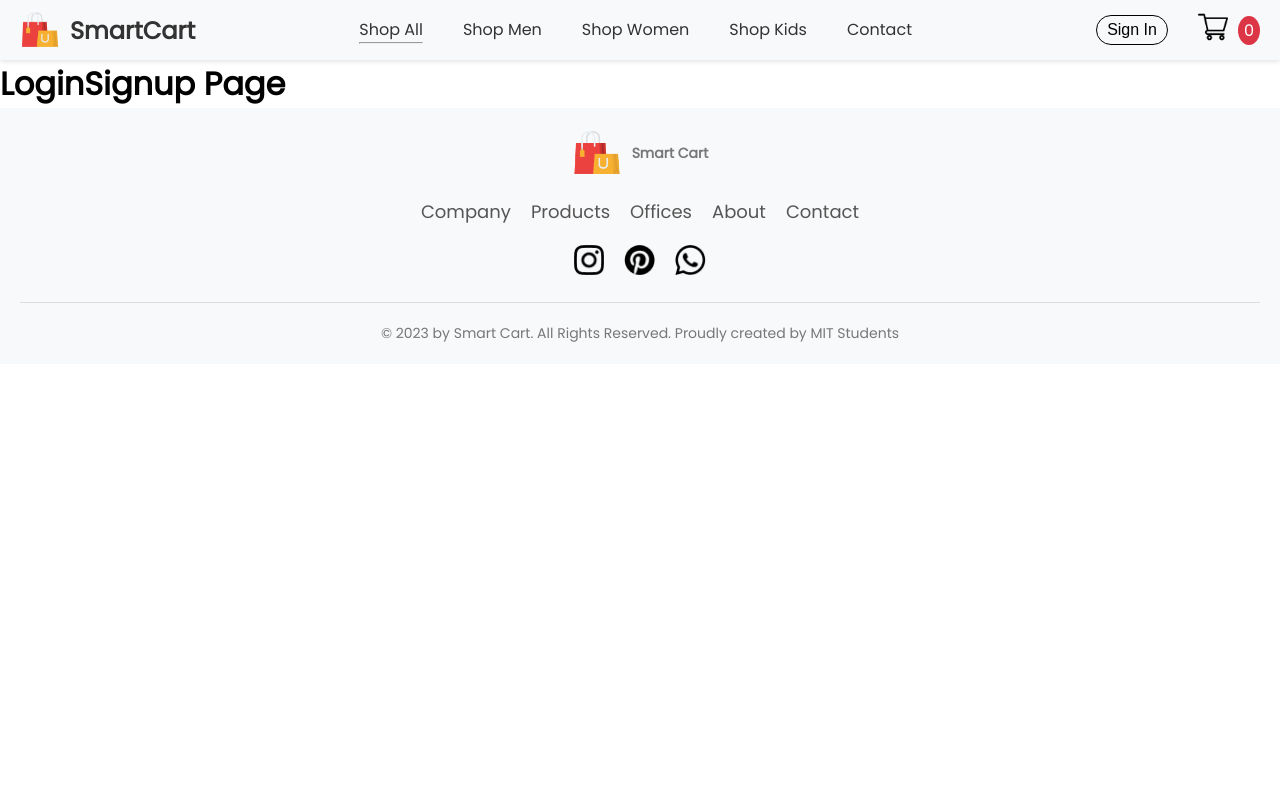
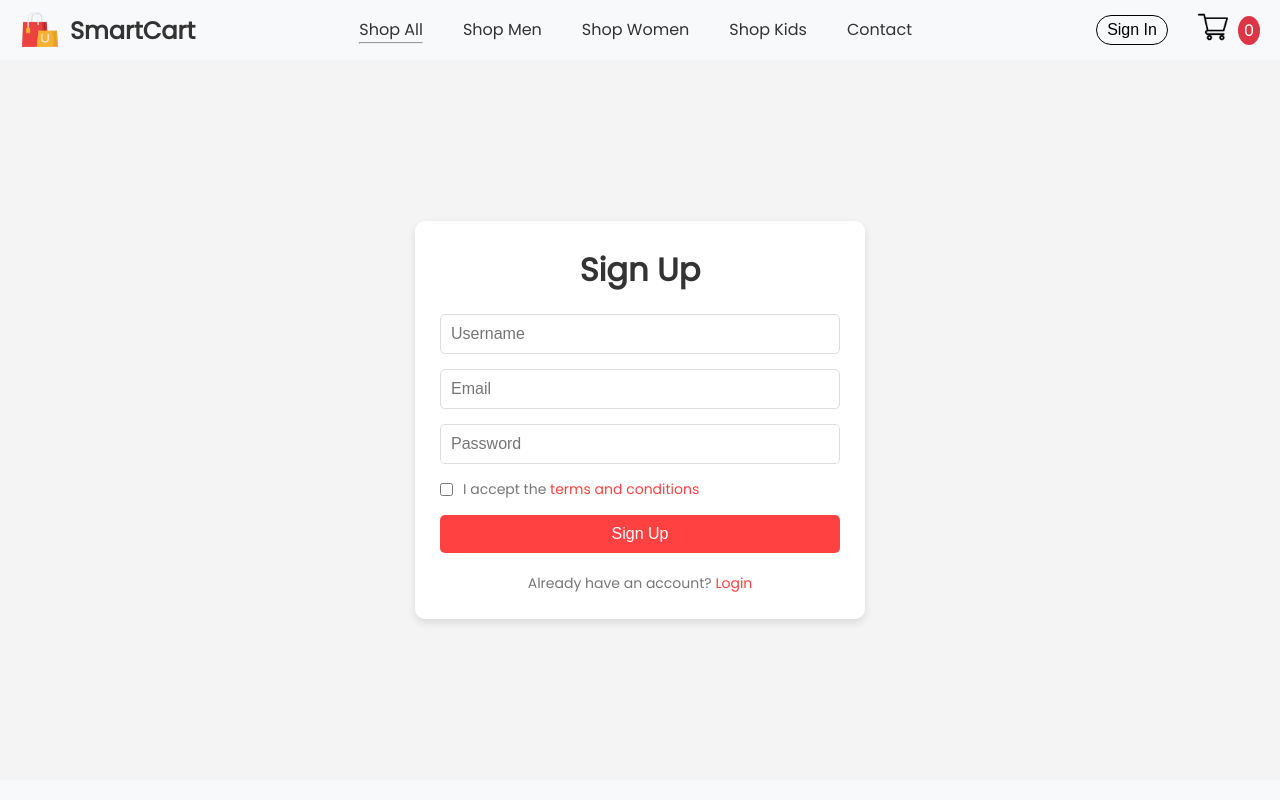
Before and after one commit to Pratham567/smart-cart, a React (Create React App) app: page /login in a window 1280 px wide. Shown: the top 800 px of the page. Built offline with nearby package versions, Linux system fonts and the light colour scheme.

Commit message:
Complete login signup UI

```diff
--- /dev/null
+++ b/src/Pages/CSS/LoginSignup.css
@@ -0,0 +1,91 @@
+.loginsignup {
+  display: flex;
+  justify-content: center;
+  align-items: center;
+  height: 90vh;
+  background-color: #f4f4f4;
+}
+
+.loginsignup-container {
+  background: white;
+  padding: 25px;
+  border-radius: 10px;
+  box-shadow: 0 4px 8px rgba(0, 0, 0, 0.1);
+  text-align: center;
+  width: 400px;
+}
+
+.loginsignup-container h1 {
+  margin-bottom: 20px;
+  font-size: 32px;
+  color: #333;
+}
+
+.loginsignup-form {
+  display: flex;
+  flex-direction: column;
+  gap: 15px;
+}
+
+.loginsignup-form input,
+.loginsignup-form button {
+  padding: 10px;
+  font-size: 16px;
+  border-radius: 5px;
+  width: 100%;
+  box-sizing: border-box;
+}
+
+.loginsignup-form input {
+  border: 1px solid #ddd;
+}
+
+.loginsignup-form button {
+  color: white;
+  background-color: #ff4141;
+  border: none;
+  cursor: pointer;
+  transition: background-color 0.3s;
+}
+
+.loginsignup-form button:hover {
+  background-color: #e63939;
+}
+
+.loginsignup-container p {
+  margin-top: 20px;
+  font-size: 14px;
+  color: #777;
+}
+
+.loginsignup-container a {
+  color: #ff4141;
+  text-decoration: none;
+}
+
+.loginsignup-container a:hover {
+  text-decoration: underline;
+}
+
+.terms {
+  display: flex;
+  align-items: center;
+  gap: 10px;
+  font-size: 14px;
+  color: #777;
+  justify-content: flex-start;
+}
+.terms input[type="checkbox"] {
+  margin: 0;
+  width: auto;
+}
+.terms label {
+  cursor: pointer;
+}
+.terms a {
+  color: #ff4141;
+  text-decoration: none;
+}
+.terms a:hover {
+  text-decoration: underline;
+}
--- a/src/Pages/LoginSignup.jsx
+++ b/src/Pages/LoginSignup.jsx
@@ -1,9 +1,26 @@
+import './CSS/LoginSignup.css';
+
 const LoginSignup = () => {
     return (
-        <div>
-            <h1>LoginSignup Page</h1>
+        <div className="loginsignup">
+            <div className="loginsignup-container">
+                <h1>Sign Up</h1>
+                <form className="loginsignup-form">
+                    <input type="text" placeholder="Username" />
+                    <input type="email" placeholder="Email" />
+                    <input type="password" placeholder="Password" />
+                    <div className="terms">
+                        <input type="checkbox" id="terms" />
+                        <label htmlFor="terms">I accept the <a href="/terms">terms and conditions</a></label>
+                    </div>
+                    <button type="submit">Sign Up</button>
+                </form>
+                <p>
+                    Already have an account? <a href="/login">Login</a>
+                </p>
+            </div>
         </div>
-     );
-}
+    );
+};
 
 export default LoginSignup;
```
